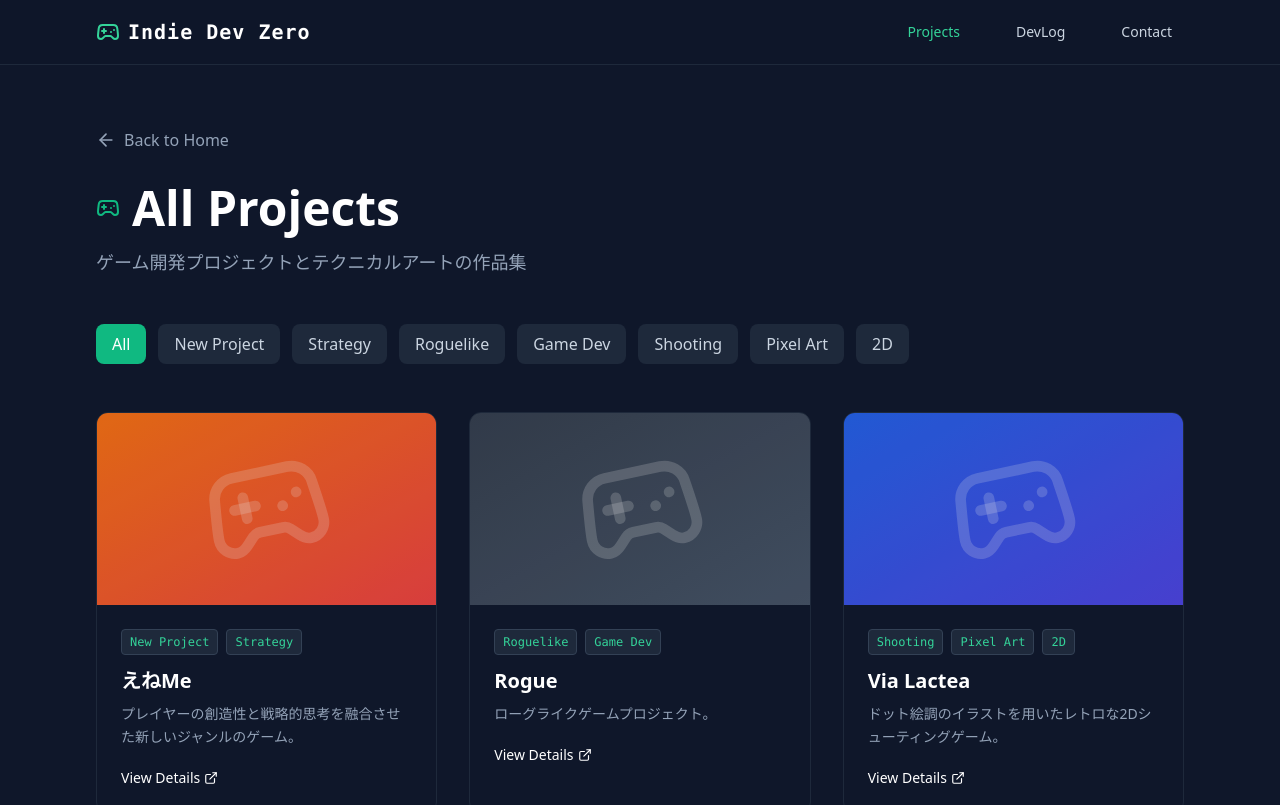
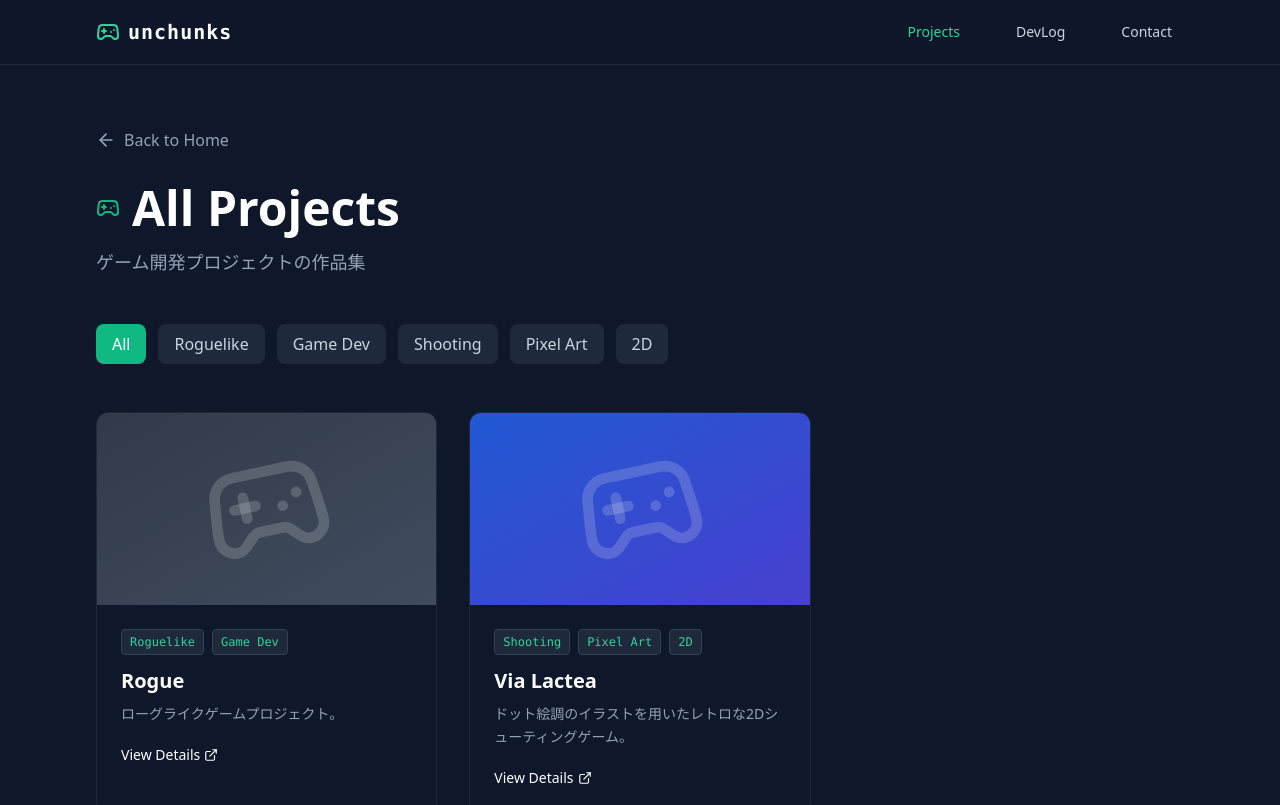
Before and after one commit to unchunks/unchunks.github.io, a React (Vite) app: page /projects in a window 1280 px wide. Shown: the top 805 px of the page. Built offline with nearby package versions, Linux system fonts and the light colour scheme.

Commit message:
テキストを変更

```diff
--- a/index.html
+++ b/index.html
@@ -5,7 +5,7 @@
     <meta charset="UTF-8" />
     <link rel="icon" type="image/svg+xml" href="/vite.svg" />
     <meta name="viewport" content="width=device-width, initial-scale=1.0" />
-    <title>Indie Dev Zero</title>
+    <title>unchunks</title>
 </head>
 
 <body>
--- a/src/data.jsx
+++ b/src/data.jsx
@@ -11,9 +11,9 @@ import { posts } from './content/posts';
  */
 export const SITE_DATA = {
     profile: {
-        name: "Indie Dev Zero",
-        role: "Game Developer / Technical Artist",
-        bio: "「コードで世界を描く」をモットーに、UnityとUnreal Engineでアクションゲームを中心に開発しています。シェーダー魔法使いを目指して修行中。",
+        name: "unchunks",
+        role: "Game Developer",
+        bio: "ストレスフリーに楽しく遊べるゲームを目指して、Unity、UnrealEngineなどで開発しています。ゲーム会社に就職することを目標に奮闘中。",
         social: {
             github: "https://github.com/unchunks",
             twitter: "https://x.com/unchunks",
@@ -21,7 +21,7 @@ export const SITE_DATA = {
     },
     // プロジェクト（ゲーム）リスト
     projects: [
-        eneme,
+        // eneme,
         rogue,
         vialactea,
         // 新しいプロジェクトを追加する場合は、
--- a/src/pages/Blog.jsx
+++ b/src/pages/Blog.jsx
@@ -102,7 +102,7 @@ const Blog = () => {
                     <h1 className="text-4xl md:text-5xl font-bold text-white mb-4 flex items-center gap-3">
                         <Code className="text-emerald-500" /> DevLog Archive
                     </h1>
-                    <p className="text-slate-400 text-lg">開発の記録とテクニカルな学びを共有しています。</p>
+                    <p className="text-slate-400 text-lg">開発の記録と学びを共有しています。</p>
                 </div>
 
                 {/* Category Filter */}
@@ -113,8 +113,8 @@ const Blog = () => {
                                 key={category}
                                 onClick={() => setSelectedCategory(category)}
                                 className={`px-4 py-2 rounded-lg font-medium transition-all ${selectedCategory === category
-                                        ? 'bg-emerald-500 text-white'
-                                        : 'bg-slate-800 text-slate-300 hover:bg-slate-700'
+                                    ? 'bg-emerald-500 text-white'
+                                    : 'bg-slate-800 text-slate-300 hover:bg-slate-700'
                                     }`}
                             >
                                 {category}
--- a/src/pages/Projects.jsx
+++ b/src/pages/Projects.jsx
@@ -102,7 +102,7 @@ const Projects = () => {
                     <h1 className="text-4xl md:text-5xl font-bold text-white mb-4 flex items-center gap-3">
                         <Gamepad2 className="text-emerald-500" /> All Projects
                     </h1>
-                    <p className="text-slate-400 text-lg">ゲーム開発プロジェクトとテクニカルアートの作品集</p>
+                    <p className="text-slate-400 text-lg">ゲーム開発プロジェクトの作品集</p>
                 </div>
 
                 {/* Tag Filter */}
@@ -113,8 +113,8 @@ const Projects = () => {
                                 key={tag}
                                 onClick={() => setSelectedTag(tag)}
                                 className={`px-4 py-2 rounded-lg font-medium transition-all ${selectedTag === tag
-                                        ? 'bg-emerald-500 text-white'
-                                        : 'bg-slate-800 text-slate-300 hover:bg-slate-700'
+                                    ? 'bg-emerald-500 text-white'
+                                    : 'bg-slate-800 text-slate-300 hover:bg-slate-700'
                                     }`}
                             >
                                 {tag}
```
Also changed, not shown: 1 other file (tests, documents, lock files or other folders).
